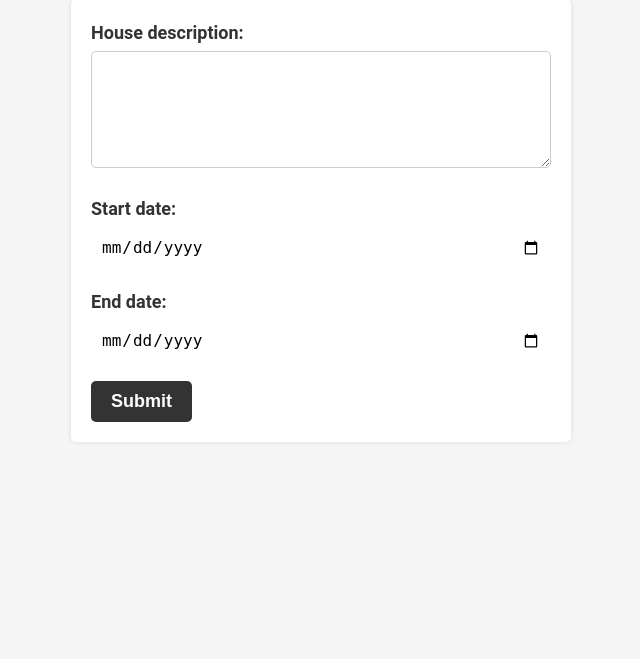
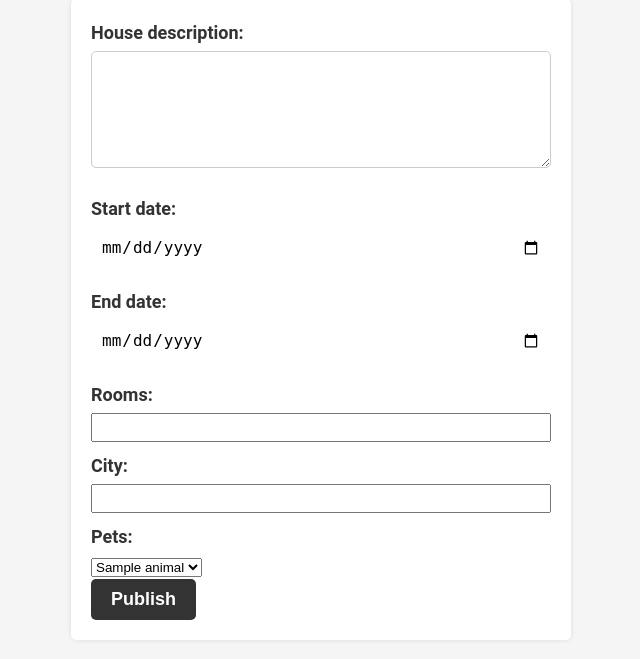
Before and after one commit to joaquinhojman/75.44-AyCdPI1-TP, a FastAPI app: template src/templates/my_home.html in a window 1280 px wide. Shown: the part 55-714 px from the top of the page, without its empty margins (319-959 px from the left). Run offline with FastAPI, Linux system fonts and the light colour scheme; the template is opened without the code that fills it: most values are stand-ins (such as "Sample title", 1, 10 or a date in 2020).

Commit message:
US14 | Descripcion de la casa (in progress)

```diff
--- a/src/home.py
+++ b/src/home.py
@@ -34,8 +34,10 @@ async def add_my_home(request: Request):
 
 
 @router.get('/my_home')
-async def my_home(request: Request, response_class=HTMLResponse):
-    return templates.TemplateResponse("my_home.html", {"request": request})
+async def my_home(request: Request, response_class=HTMLResponse, db: Session = Depends(get_db)):
+    animals = db.query(models.Animal).all()
+    animals = list(map(lambda a: a.animal_id, animals))
+    return templates.TemplateResponse("my_home.html", {"request": request, "animals": animals})
 
 @router.post("/edit", response_class=HTMLResponse)
 def edit(request: Request, age: str = Form(...), country: str = Form(...), description: str = Form(...), db: Session = Depends(get_db), user_id: str = Depends(get_current_user)):
--- a/src/main.py
+++ b/src/main.py
@@ -5,11 +5,12 @@ import register as register
 import home as home
 import my_home as my_home
 import application as application
-from db import engine, Base
+from db import engine, Base, get_db
 from fastapi import FastAPI, Request
 from fastapi.staticfiles import StaticFiles
 from fastapi.responses import HTMLResponse
 from fastapi.templating import Jinja2Templates
+from models import Animal
 
 Base.metadata.create_all(bind=engine)
 app = FastAPI()
@@ -22,6 +23,25 @@ app.include_router(application.router)
 
 app.mount('/static', StaticFiles(directory='./static'), name='static')
 
+try:
+    db = next(get_db())
+    animals = []
+    animals.append(Animal(animal_id='Perro'))
+    animals.append(Animal(animal_id='Gato'))
+    animals.append(Animal(animal_id='Ave'))
+    animals.append(Animal(animal_id='Pez'))
+    animals.append(Animal(animal_id='Araña'))
+    animals.append(Animal(animal_id='Serpiente'))
+    animals.append(Animal(animal_id='Huron'))
+    animals.append(Animal(animal_id='Erizo'))
+    animals.append(Animal(animal_id='Morsa'))
+    animals.append(Animal(animal_id='Carpincho'))
+    animals.append(Animal(animal_id='Otro'))
+    db.add_all(animals)
+    db.commit()
+except Exception as _e:
+    pass
+
 templates = Jinja2Templates(directory="./templates")
 
 
--- a/src/static/my_home.css
+++ b/src/static/my_home.css
@@ -110,3 +110,18 @@
     margin-bottom: 20px;
     font-size: 16px;
   }
+
+  .form-container {
+    margin: 0 auto;
+  }
+
+  .form-container label {
+    display: block;
+    margin-bottom: 5px;
+  }
+
+  .form-container input {
+    width: 100%;
+    padding: 5px;
+    margin-bottom: 10px;
+  }
--- a/src/templates/my_home.html
+++ b/src/templates/my_home.html
@@ -18,6 +18,7 @@
 </script>
   <body>
     <h1>House description form</h1>
+    <div class="form-container">
     <form method="post" action="{{ url_for('create_home') }}" onsubmit="return validateForm()">
       <label for="description">House description:</label>
       <textarea id="description" name="description" required rows="5" cols="50"></textarea>
@@ -28,8 +29,22 @@
       <label for="end_date">End date:</label>
       <input type="date" id="end_date" name="end_date" required>
 
+      <label for="rooms">Rooms:</label>
+      <input type="number" id="rooms" name="rooms" required>
+
+      <label for="city">City:</label>
+      <input id="city" name="city" required>
+
+      <label for="pet"> Pets: </label>
+      <select id="miCombobox">
+        {% for name in animals %}
+        <option value="{{ name }}">{{ name }}</option>
+        {% endfor %}
+      </select>
+
       <div id="error_msg" style="color: red;"></div>
-      <button type="submit">Submit</button>
+      <button type="submit">Publish</button>
     </form>
+    </div>
   </body>
 </html>
```
Also changed, not shown: src/models.py (+13 -0 lines).
